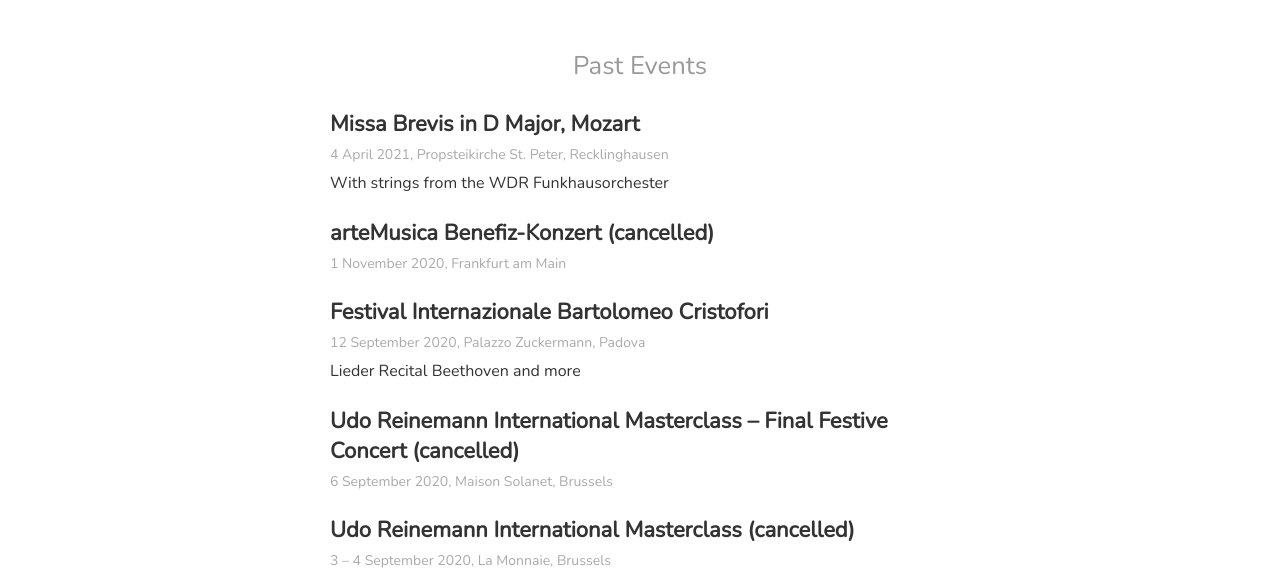
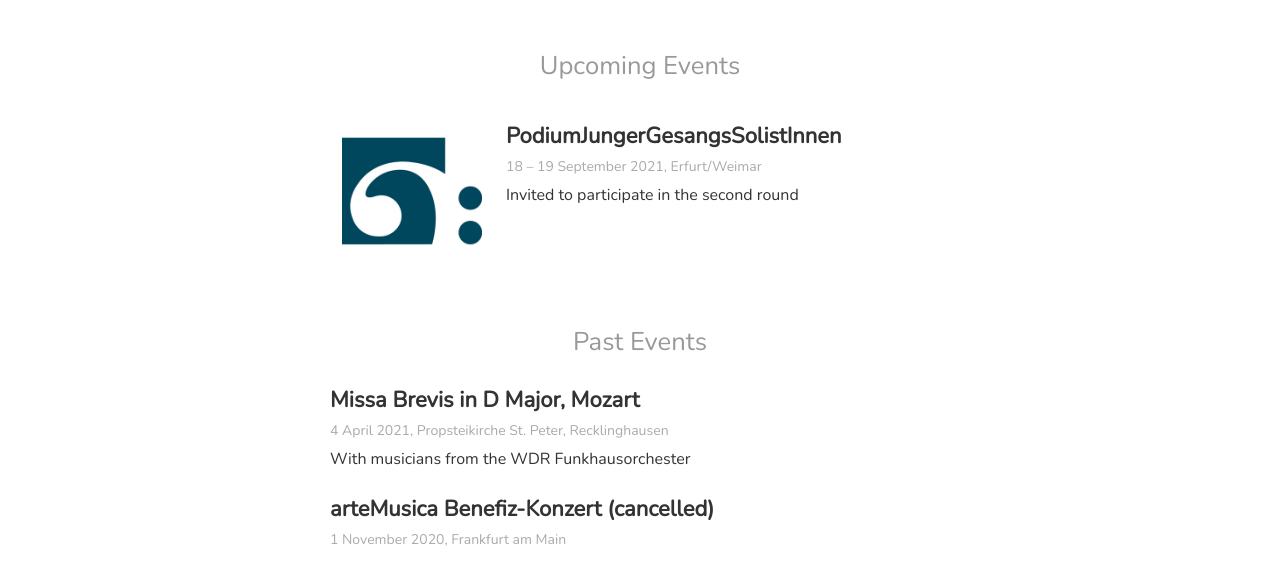
Before and after one commit to plegner/henrikelegner.com, a website: page src/calendar.jade in a window 1280 px wide. Shown: the part 212-782 px from the top of the page. Drawn offline with nearby package versions, Linux system fonts and the light colour scheme; files that its build step writes are made by us from their sources.

Commit message:
Update calendar

```diff
--- a/src/calendar.jade
+++ b/src/calendar.jade
@@ -7,21 +7,21 @@
 
   h1 Calendar
 
-  //- h2 Upcoming Events
+  h2 Upcoming Events
 
-  //- .row.event
-    div(style="width: 140px"): img(src="/images/brussels.jpg" width=140 height=140)
+  .row.event
+    div(style="width: 140px"): img(src="/images/erfurt.jpg" width=140 height=140)
     .grow
-      h3 Udo Reinemann International Masterclass
-      p.meta 3 – 4 September 2020, La Monnaie, Brussels
-      p With Christianne Stotijn and Joseph Middleton#[br]Repertoire: Purcell, Vaughan Williams, Bridge, Finzi, Walton and others
+      h3 PodiumJungerGesangsSolistInnen
+      p.meta 18 – 19 September 2021, Erfurt/Weimar
+      p Invited to participate in the second round
 
   h2 Past Events
 
   .event
     h3 Missa Brevis in D Major, Mozart
     p.meta 4 April 2021, Propsteikirche St. Peter, Recklinghausen
-    p With strings from the WDR Funkhausorchester
+    p With musicians from the WDR Funkhausorchester
 
   .event
     h3 arteMusica Benefiz-Konzert (cancelled)
```
Also changed, not shown: src/images/erfurt.jpg (added).
